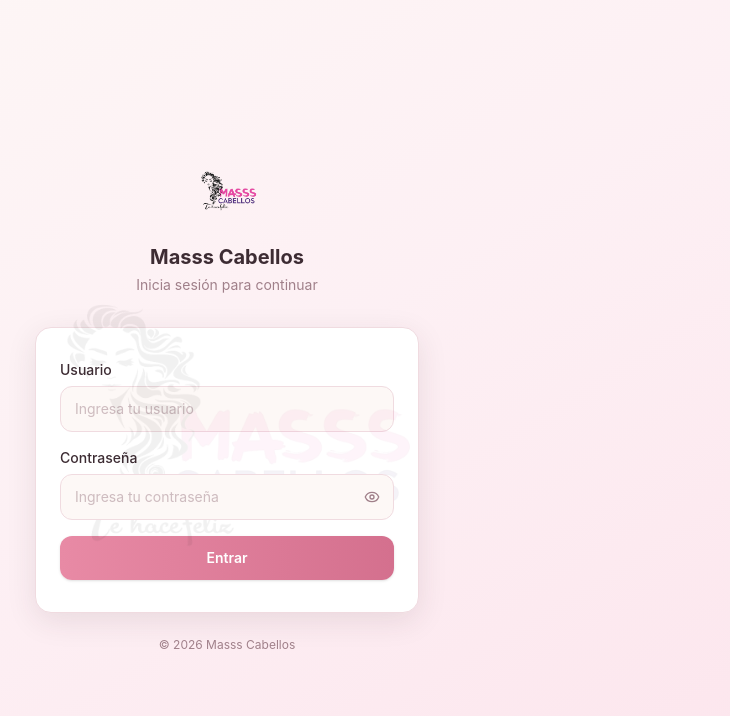
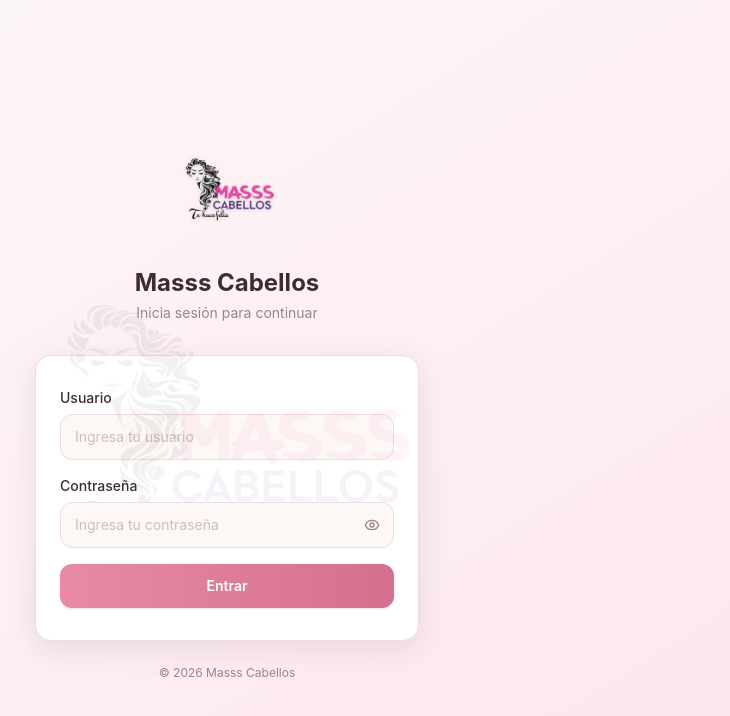
Before and after one commit to juanpablofernandezgonzalez0-bitido/masss-cabellos, a Next.js app: page /login in a window 1280 px wide. Shown: the top 716 px of the page, without its empty margins (413-1143 px from the left). Built offline with nearby package versions, Linux system fonts and the light colour scheme; no server answers.

Commit message:
Enlarge login logo to h-32

```diff
--- a/src/app/login/page.tsx
+++ b/src/app/login/page.tsx
@@ -45,10 +45,10 @@
       <div className="w-full max-w-sm animate-in">
         {/* Logo */}
         <div className="mb-8 text-center">
-          <div className="mx-auto mb-4 flex h-20 w-20 items-center justify-center">
-            <img src="/logo.png" alt="Masss Cabellos" className="h-full w-full object-contain" />
+          <div className="mx-auto mb-5 flex h-32 w-32 items-center justify-center">
+            <img src="/logo.png" alt="Masss Cabellos" className="h-full w-full object-contain drop-shadow-sm" />
           </div>
-          <h1 className="text-xl font-bold text-[var(--foreground)]">Masss Cabellos</h1>
+          <h1 className="text-2xl font-bold text-[var(--foreground)]">Masss Cabellos</h1>
           <p className="mt-1 text-sm text-[var(--muted-foreground)]">Inicia sesión para continuar</p>
         </div>
 
```
